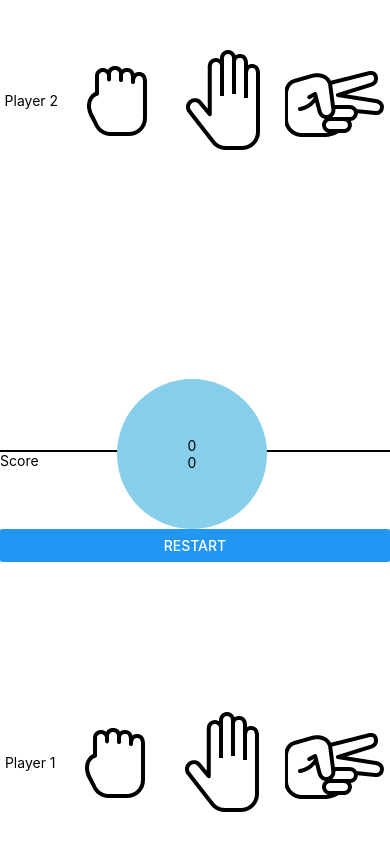
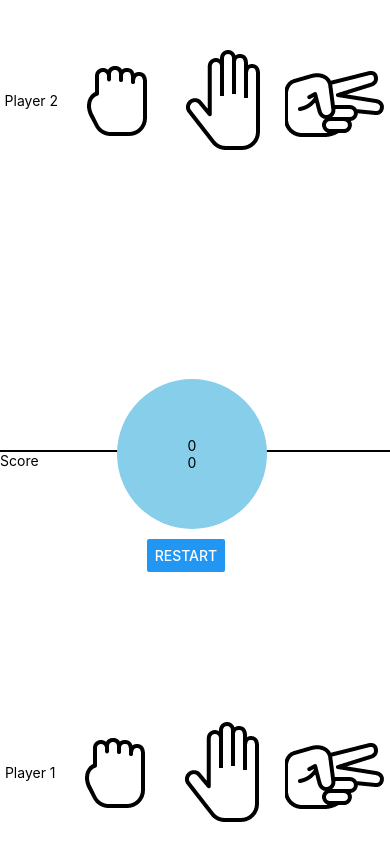
Before and after one commit to vishnu-vasan/rock-paper-scissor, a React Native app: screen / in a window 390 px wide. Shown: the top 860 px of the page. Built offline with nearby package versions, Linux system fonts and the light colour scheme.

Commit message:
button center

```diff
--- a/App.js
+++ b/App.js
@@ -7,6 +7,7 @@ import {
   Dimensions,
   TouchableHighlight,
   Image,
+  BackHandler,
   Text,
 } from "react-native";
 
@@ -30,7 +31,7 @@ export default function App() {
     setPlayer2Score(0);
   };
   return (
-    <View>
+    <View style={styles.full}>
       <View style={styles.container}>
         <Text>{"Player 2\n"}</Text>
         <TouchableOpacity onPress={sample_alert.bind(this, "Rock", "2")}>
@@ -54,11 +55,10 @@ export default function App() {
         </View>
       </TouchableHighlight>
 
-      <Button
-        style={styles.buttonContainer}
-        title="Restart"
-        onPress={resetGameHandler}
-      />
+      <View style={styles.buttonContainer}>
+      <Button title="Restart" onPress={resetGameHandler} />
+      </View>
+
       <View style={styles.container1}>
         <Text>{"Player 1"}</Text>
         <TouchableOpacity onPress={sample_alert.bind(this, "Rock", "1")}>
@@ -106,11 +106,15 @@ const styles = StyleSheet.create({
     marginTop: 250,
   },
   buttonContainer: {
+    borderRadius: 100,
+    borderColor: '#000',
+    color: "#c717fc",
     marginTop: 10,
-    width: 300,
-    maxWidth: "30%",
-    color: "#FE434C",
-    alignItems: "center",
-    borderRadius: 15,
+    marginLeft: -18,
+    justifyContent: 'center',
+    alignItems: 'center',
+  },
+  full: {
+    backgroundColor: '#fff',
   },
 });
```
